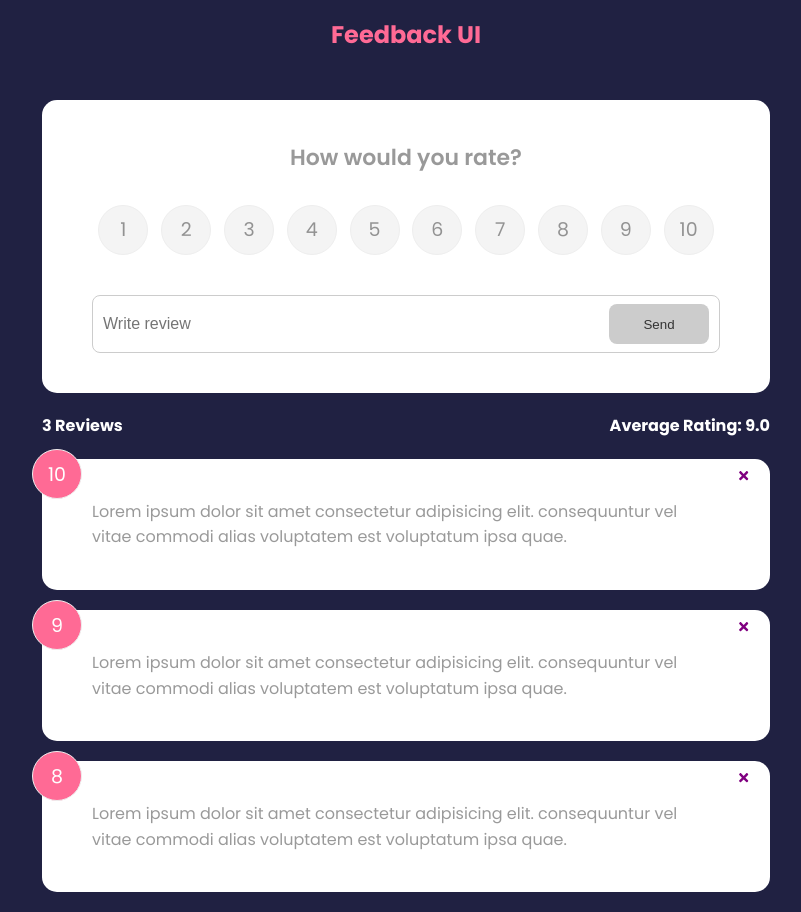
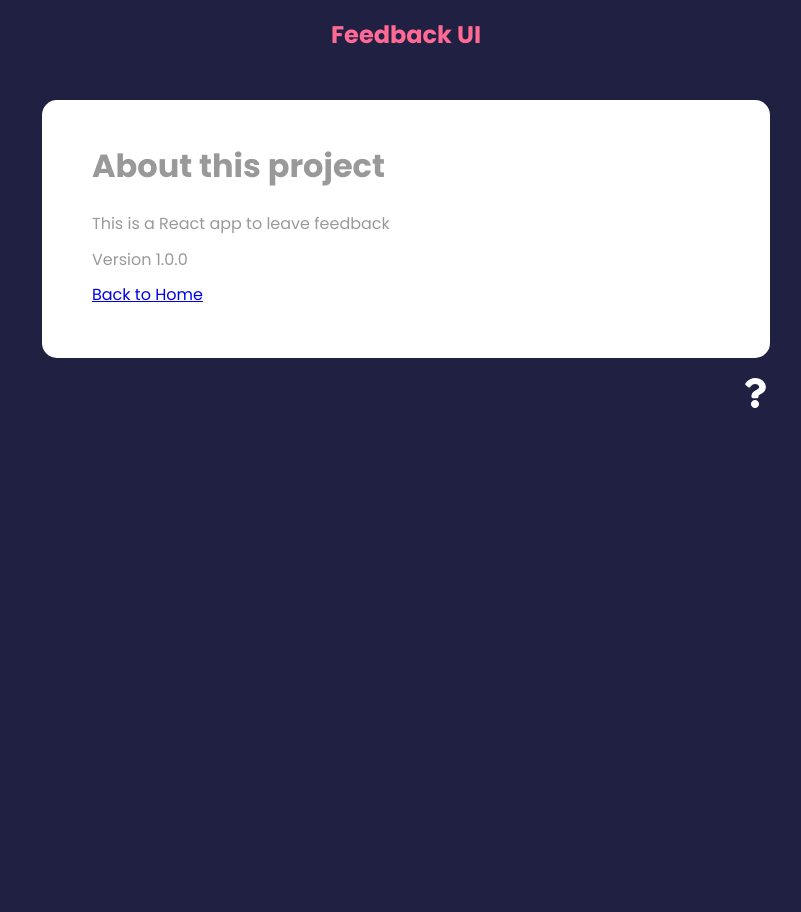
Before and after one commit to spraveenitpro/reactstepbystep, a React (Create React App) app in the folder feedback-app/: page /about in a window 1280 px wide. Shown: the whole page, without its empty margins (234-1035 px from the left). After the commit the page ends 800 px from the top, so only its background shows below. Built offline with nearby package versions, Linux system fonts and the light colour scheme.

Commit message:
Setup react router dom

```diff
--- a/feedback-app/package.json
+++ b/feedback-app/package.json
@@ -14,6 +14,7 @@
     "react": "^18.0.0",
     "react-dom": "^18.0.0",
     "react-icons": "^4.3.1",
+    "react-router-dom": "^6.3.0",
     "react-scripts": "^2.1.3",
     "tiny-secp256k1": "^2.2.1",
     "uuid": "^8.3.2",
--- a/feedback-app/src/App.js
+++ b/feedback-app/src/App.js
@@ -1,11 +1,14 @@
 import React from 'react'
 import { useState } from 'react'
+import { BrowserRouter as Router, Route, Routes } from 'react-router-dom'
 import Header from './components/Header'
 import FeedbackData from './data/FeedbackData'
 import FeedbackList from './components/FeedbackList'
 import FeedbackStats from './components/FeedbackStats'
 import FeedbackForm from './components/FeedbackForm'
 import { v4 as uuidv4 } from 'uuid'
+import AboutPage from './pages/AboutPage'
+import AboutIconLink from './components/AboutIconLink'
 
 function App() {
     const [feedback, setFeedback] = useState(FeedbackData)
@@ -24,17 +27,29 @@
     }
 
     return (
-        <>
+        <Router>
             <Header />
             <div className="container">
+                <Routes>
+                    <Route
+                        exact
+                        path="/"
+                        element={
+                            <>
                                 <FeedbackForm handleAdd={addFeedback} />
                                 <FeedbackStats feedback={feedback} />
                                 <FeedbackList
                                     feedback={feedback}
                                     handleDelete={deleteFeedback}
                                 />
+                            </>
+                        }
+                    ></Route>
+                    <Route path="/about" element={<AboutPage />} />
+                </Routes>
+                <AboutIconLink />
             </div>
-        </>
+        </Router>
     )
 }
 
--- /dev/null
+++ b/feedback-app/src/components/AboutIconLink.jsx
@@ -0,0 +1,15 @@
+import React from 'react'
+import { FaQuestion } from 'react-icons/fa'
+import { Link } from 'react-router-dom'
+
+function AboutIconLink() {
+    return (
+        <div className="about-link">
+            <Link to="/about">
+                <FaQuestion size={30} />
+            </Link>
+        </div>
+    )
+}
+
+export default AboutIconLink
--- /dev/null
+++ b/feedback-app/src/pages/AboutPage.jsx
@@ -0,0 +1,20 @@
+import React from 'react'
+import Card from '../components/shared/Card'
+import { Link } from 'react-router-dom'
+
+function AboutPage() {
+    return (
+        <Card>
+            <div className="about">
+                <h1>About this project</h1>
+                <p>This is a React app to leave feedback</p>
+                <p>Version 1.0.0</p>
+                <p>
+                    <Link to="/">Back to Home</Link>
+                </p>
+            </div>
+        </Card>
+    )
+}
+
+export default AboutPage
```
Also changed, not shown: 1 other file (tests, documents, lock files or other folders). Lines whose indentation alone changed are shown as unchanged.
